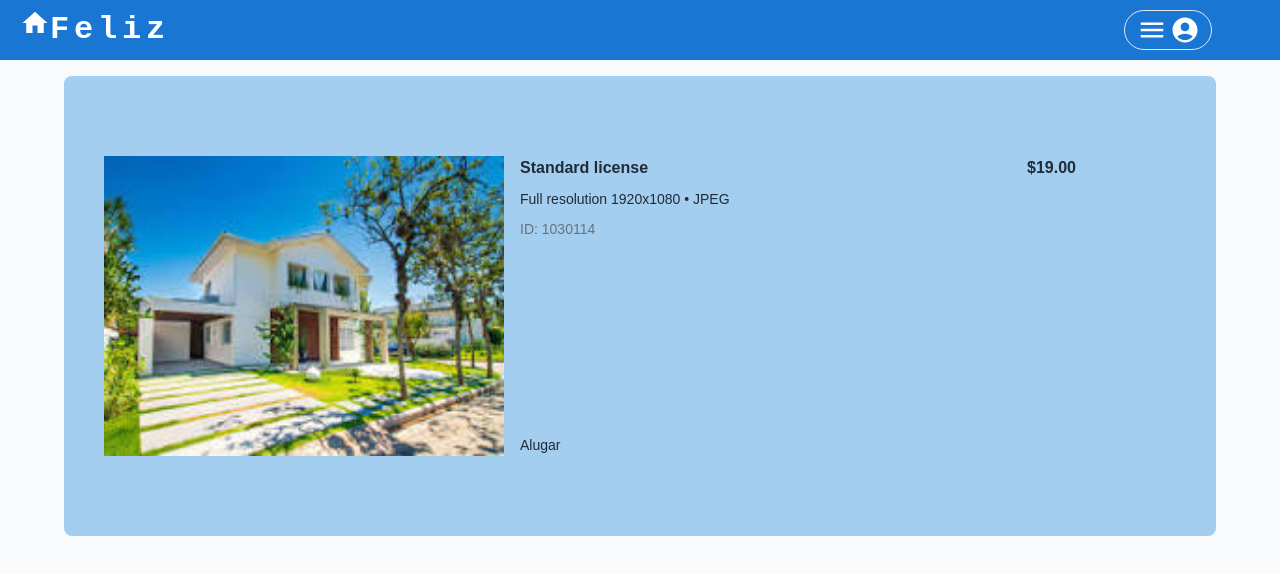
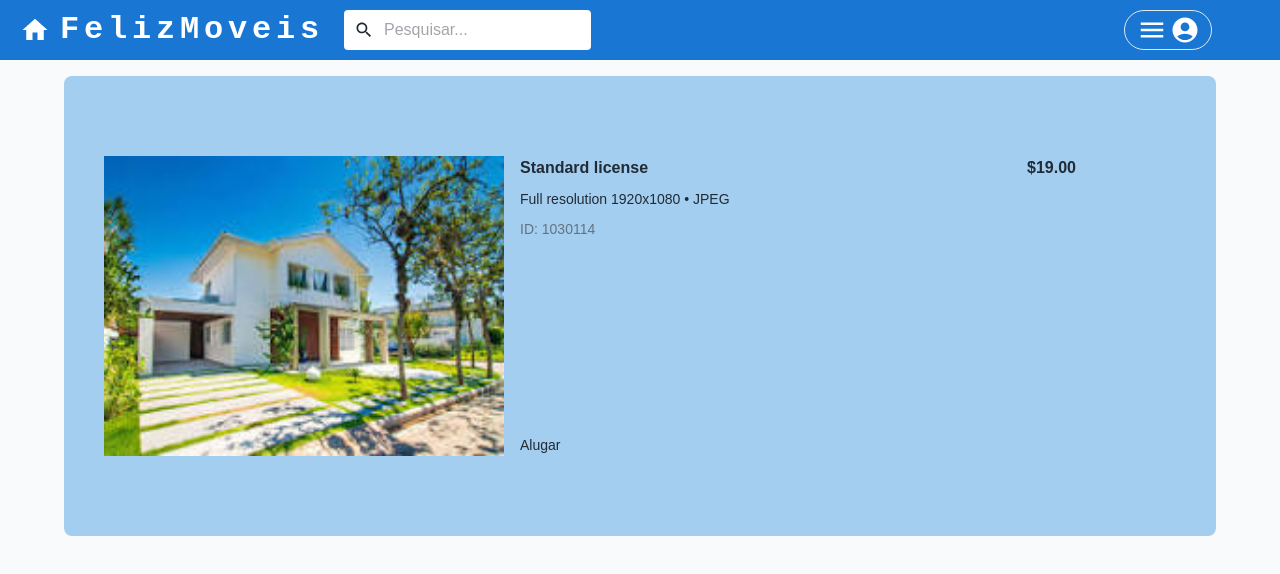
Before and after one commit to thiagofelizardu/Projeto_PAS, a React (Vite) app: page /home in a window 1280 px wide. Shown: the top 574 px of the page. Built offline with nearby package versions, Linux system fonts and the light colour scheme.

Commit message:
commitajst

```diff
--- a/src/components/NavBar.jsx
+++ b/src/components/NavBar.jsx
@@ -4,7 +4,8 @@ import Typography from '@mui/material/Typography';
 import HomeIcon from '@mui/icons-material/Home';
 import UserMenu from './navBar/UserMenu';
 import { Link } from 'react-router-dom';
-
+import InputBase from '@mui/material/InputBase';
+import SearchIcon from '@mui/icons-material/Search';
 
 export default function ButtonAppBar() {
   return (
@@ -18,8 +19,8 @@ export default function ButtonAppBar() {
       width: '100%',
       margin: '0',
     }}>
-      <Box sx={{alignItems: 'center'}}>
-        <HomeIcon sx={{ fontSize: 30, color: '#ffffff' }}/>
+      <Box sx={{alignItems: 'center', display: 'flex'}}>
+        <HomeIcon sx={{ fontSize: 30, color: '#ffffff', marginRight: '10px' }}/>
         <Typography variant="h3" component={Link} to='/home' sx={{
           fontWeight: 700,
           fontFamily: 'monospace',
@@ -28,8 +29,15 @@ export default function ButtonAppBar() {
           textDecoration: 'none',
           color: '#ffffff',
         }}>
-          Feliz
+          FelizMoveis
         </Typography>
+        <div style={{marginLeft: '20px', backgroundColor: '#ffffff', borderRadius: '4px', display: 'flex', alignItems: 'center'}}>
+          <SearchIcon style={{padding: '10px', fontSize: '2.5rem'}}/>
+          <InputBase
+            placeholder="Pesquisar..."
+            inputProps={{ 'aria-label': 'search' }}
+          />
+        </div>
       </Box>
       <Box >
         <UserMenu />
```
